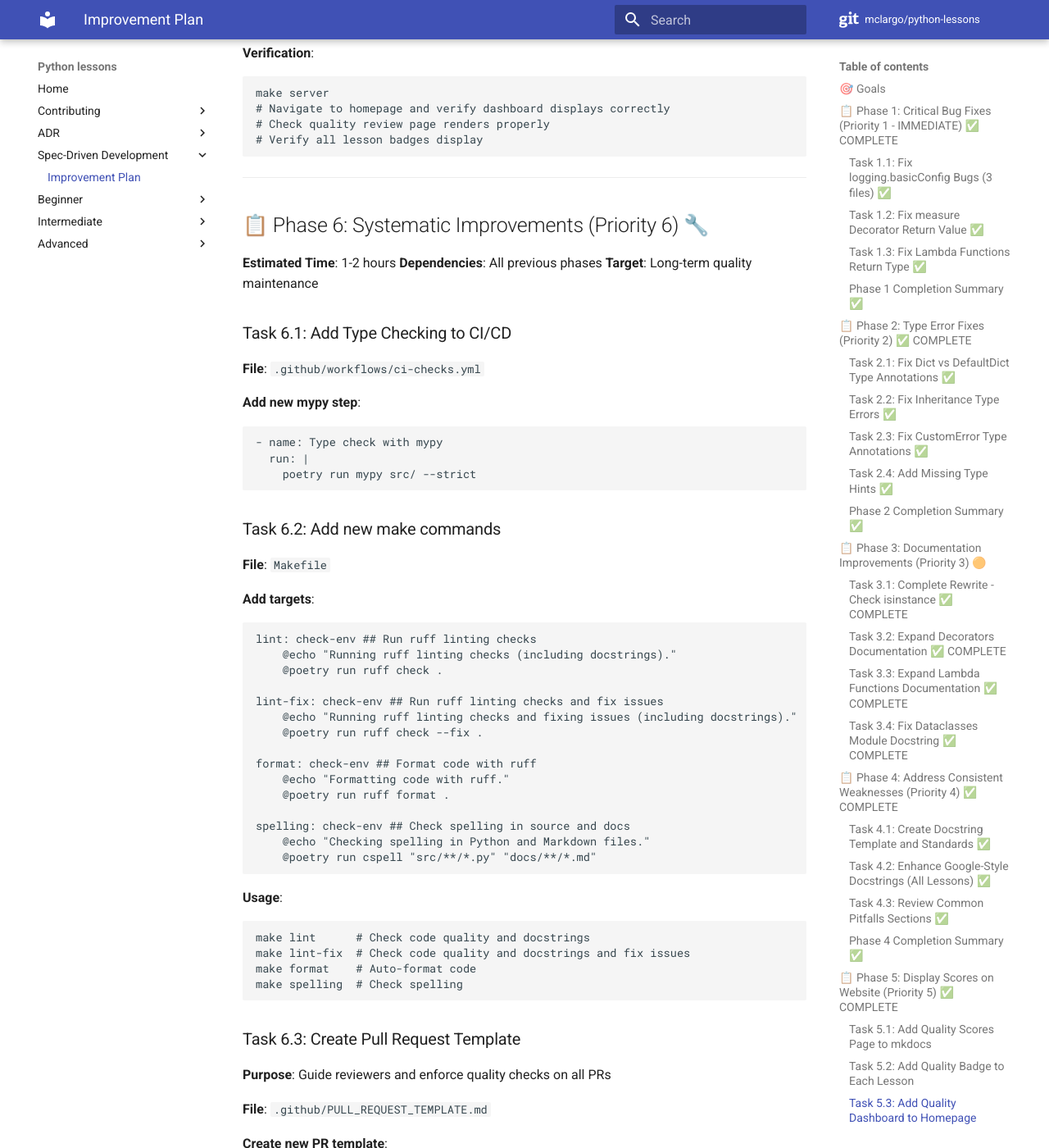
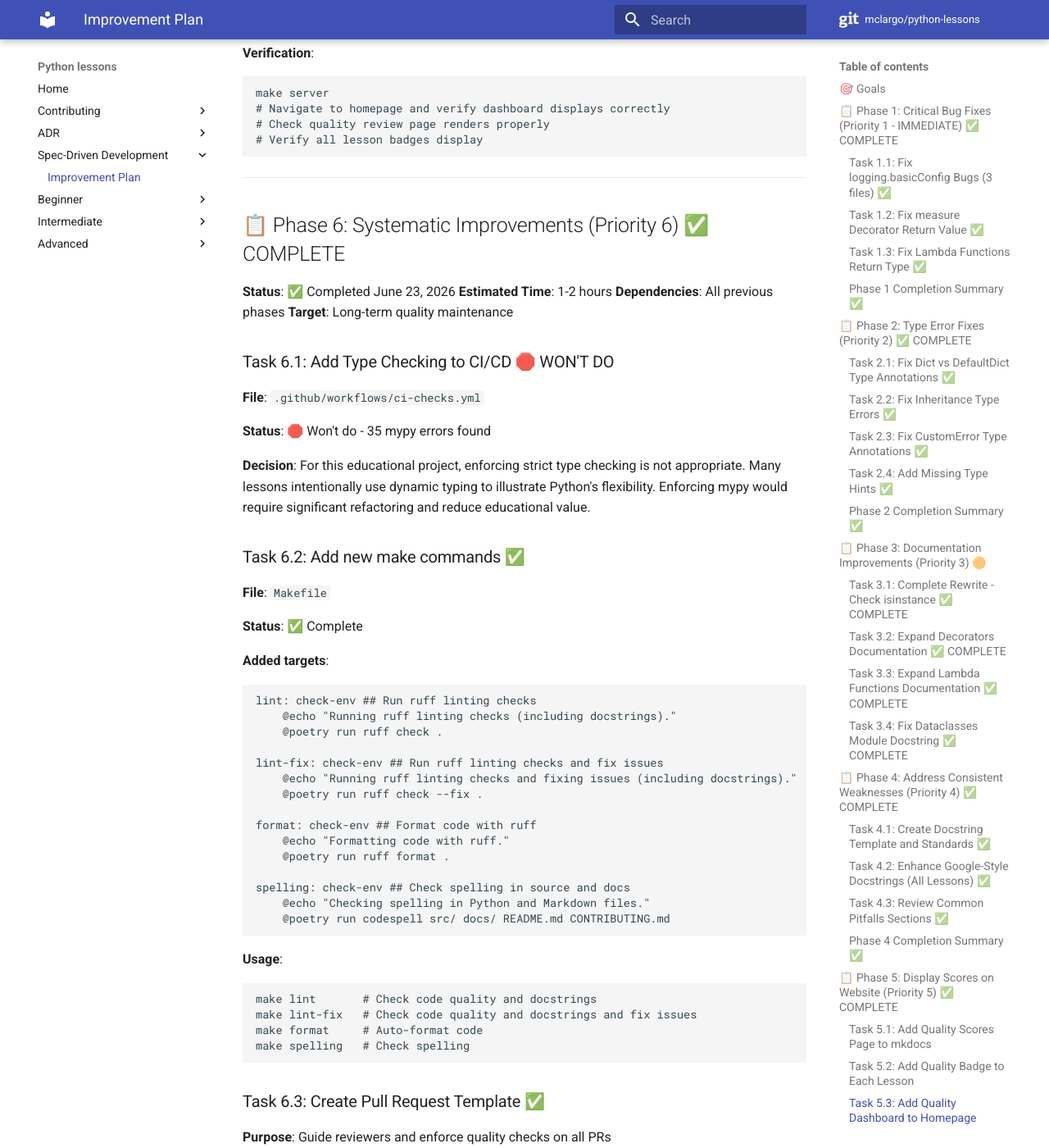
Before and after one commit to McLargo/python-lessons, an MkDocs documentation site: the page built from docs/plans/IMPROVEMENT_PLAN.md, in a window 1280 px wide and 1400 px high, scrolled down 14004 px. Shown: the whole window at 82% size. Built offline with MkDocs 1.6.1 and Material for MkDocs 9.7.7, drawn with Linux system fonts in a browser that asks for light colours; comment, search, counter and statistics services are not loaded; some of the changed text lies outside the part shown.

Commit message:
chore: clean up tracking phase 6

````diff
--- a/.pre-commit-config.yaml
+++ b/.pre-commit-config.yaml
@@ -2,21 +2,21 @@ exclude: ".git"
 
 repos:
   - repo: https://github.com/igorshubovych/markdownlint-cli
-    rev: v0.47.0
+    rev: v0.49.0
     hooks:
     - id: markdownlint
       args:
         - "docs/*"
 
   - repo: https://github.com/astral-sh/ruff-pre-commit
-    rev: v0.15.0
+    rev: v0.15.18
     hooks:
       - id: ruff-check
         args: ["--fix"]
       - id: ruff-format
 
   - repo: https://github.com/streetsidesoftware/cspell-cli
-    rev: v9.6.0
+    rev: v10.0.1
     hooks:
       - id: cspell
         args: ["-c", "./cspell/cspell.json", "--show-suggestions"]
--- a/docs/plans/IMPROVEMENT_PLAN.md
+++ b/docs/plans/IMPROVEMENT_PLAN.md
@@ -1,12 +1,13 @@
 # Python Lessons - Quality Improvement Plan
 
 **Created**: June 17, 2026
-**Status**: In Progress - Phase 5 Complete ✅
+**Status**: Complete - All Phases Done ✅
 **Phase 1 Completed**: June 18, 2026
 **Phase 2 Completed**: June 18, 2026
 **Phase 3 Completed**: June 22, 2026
 **Phase 4 Completed**: June 22, 2026
 **Phase 5 Completed**: June 23, 2026
+**Phase 6 Completed**: June 23, 2026
 **Current Score**: 8.6/10 (Overall Project Average) ⭐
 
 This document outlines the comprehensive plan to address all issues identified
@@ -598,7 +599,7 @@ nav:
 
 **Files to update**:
 
-- [ ] All 12 lesson markdown files
+- [✅] All 12 lesson markdown files
 
 ### Task 5.3: Add Quality Dashboard to Homepage
 
@@ -633,29 +634,31 @@ make server
 
 ---
 
-## 📋 Phase 6: Systematic Improvements (Priority 6) 🔧
+## 📋 Phase 6: Systematic Improvements (Priority 6) ✅ COMPLETE
 
+**Status**: ✅ Completed June 23, 2026
 **Estimated Time**: 1-2 hours
 **Dependencies**: All previous phases
 **Target**: Long-term quality maintenance
 
-### Task 6.1: Add Type Checking to CI/CD
+### Task 6.1: Add Type Checking to CI/CD 🛑 WON'T DO
 
 **File**: `.github/workflows/ci-checks.yml`
 
-**Add new mypy step**:
+**Status**: 🛑 Won't do - 35 mypy errors found
 
-```yaml
-- name: Type check with mypy
-  run: |
-    poetry run mypy src/ --strict
-```
+**Decision**: For this educational project, enforcing strict type checking is
+not appropriate. Many lessons intentionally use dynamic typing to illustrate
+Python's flexibility. Enforcing mypy would require significant refactoring and
+reduce educational value.
 
-### Task 6.2: Add new make commands
+### Task 6.2: Add new make commands ✅
 
 **File**: `Makefile`
 
-**Add targets**:
+**Status**: ✅ Complete
+
+**Added targets**:
 
 ```makefile
 lint: check-env ## Run ruff linting checks
@@ -672,25 +675,27 @@ format: check-env ## Format code with ruff
 
 spelling: check-env ## Check spelling in source and docs
     @echo "Checking spelling in Python and Markdown files."
-    @poetry run cspell "src/**/*.py" "docs/**/*.md"
+    @poetry run codespell src/ docs/ README.md CONTRIBUTING.md
 ```
 
 **Usage**:
 
 ```bash
-make lint      # Check code quality and docstrings
-make lint-fix  # Check code quality and docstrings and fix issues
-make format    # Auto-format code
-make spelling  # Check spelling
+make lint       # Check code quality and docstrings
+make lint-fix   # Check code quality and docstrings and fix issues
+make format     # Auto-format code
+make spelling   # Check spelling
 ```
 
-### Task 6.3: Create Pull Request Template
+### Task 6.3: Create Pull Request Template ✅
 
 **Purpose**: Guide reviewers and enforce quality checks on all PRs
 
 **File**: `.github/PULL_REQUEST_TEMPLATE.md`
 
-**Create new PR template**:
+**Status**: ✅ Complete
+
+**Created new PR template**:
 
 ```markdown
 ## Description
@@ -745,10 +750,14 @@ make spelling  # Check spelling
 - [✅] **Phase 3**: Documentation Improvements (4/4 tasks complete) -
   **COMPLETE** ✅
 - [✅] **Phase 4**: Consistent Weaknesses (3/3 tasks complete) - **COMPLETE** ✅
-- [ ] **Phase 5**: Display Scores on Website (0/3 tasks complete)
-- [ ] **Phase 6**: Systematic Improvements (0/3 tasks complete)
+- [✅] **Phase 5**: Display Scores on Website (3/3 tasks complete) - **COMPLETE**
+  ✅
+- [✅] **Phase 6**: Systematic Improvements (2/2 tasks complete) - **COMPLETE** ✅
+  - Task 6.1: Type checking not implemented (not appropriate for educational project)
+  - Task 6.2: Make commands added ✅
+  - Task 6.3: PR template created ✅
 
-**Overall Progress**: 14/20 major tasks complete (70%)
+**Overall Progress**: 19/19 major tasks complete (100%) 🎉
 
 **Note**: Progress is manually updated by project maintainer as tasks are completed.
 
@@ -810,17 +819,18 @@ lessons. Common pitfalls coverage prioritized based on impact and lesson needs.
 
 - [ ] Error handling examples in intermediate/advanced
 
-### Phase 5 Success
+### Phase 5 Success ✅ COMPLETE
 
-- [ ] Quality scores visible on website
-- [ ] Homepage dashboard displays correctly
-- [ ] Each lesson shows its quality badge
+- [✅] Quality scores visible on website
+- [✅] Homepage dashboard displays correctly
+- [✅] Each lesson shows its quality badge
 
-### Phase 6 Success
+### Phase 6 Success ✅ COMPLETE
 
-- [ ] CI/CD includes type checking
-- [ ] PR template created with quality checklist for reviewers
-- [ ] Make commands available for lint, format, and spelling checks
+- [❌] CI/CD includes type checking (not implemented - not appropriate for
+  educational project)
+- [✅] PR template created with quality checklist for reviewers
+- [✅] Make commands available for lint, format, and spelling checks
 
 ### Overall Project Success
 
@@ -832,7 +842,12 @@ lessons. Common pitfalls coverage prioritized based on impact and lesson needs.
 - [✅] All critical and type errors resolved
 - [✅] Comprehensive docstring standards document created
 - [✅] Common pitfalls documented for high-priority lessons
-- [ ] Quality standards automated via pre-commit hooks (Phase 6)
+- [✅] Quality standards automated via CI/CD and make commands (Phase 6)
+
+**Note on Type Checking**: Mypy type checking was evaluated but not implemented.
+As an educational project focused on teaching Python concepts, strict type
+enforcement adds complexity without educational benefit. Type hints are used for
+documentation and IDE support, but enforcement is not necessary.
 
 **Phase 4 Impact Summary**:
 
@@ -850,6 +865,8 @@ lessons. Common pitfalls coverage prioritized based on impact and lesson needs.
 
 - Document as you go
 - Update this file after completing each phase
+- Don't add tools that don't serve the educational mission
+- Type hints for documentation are different from strict type enforcement
 
 ### Blockers
 
--- a/pyproject.toml
+++ b/pyproject.toml
@@ -33,6 +33,7 @@ hypothesis = "^6.150.0"
 pytest = "^9.0.2"
 pytest-cov = "^7.0.0"
 ipdb = "^0.13.13"
+codespell = "^2.3.0"
 
 [build-system]
 requires = ["poetry-core"]
````
Also changed, not shown: docs/intermediate/inheritance.md (+1 -1 lines), .github/PULL_REQUEST_TEMPLATE.md (added), 2 other files.
